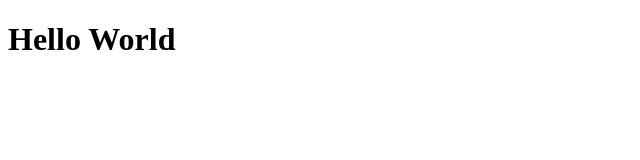
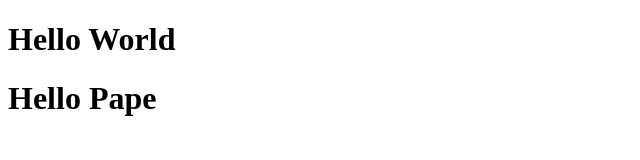
Before and after one commit to dev67Omega/papeleriaWeb, a plain HTML site: page index.html in a window 1280 px wide. Shown: the whole page, without its empty margins (0-640 px from the left). Drawn offline with Linux system fonts and the light colour scheme.

Commit message:
Other change in index

```diff
--- a/index.html
+++ b/index.html
@@ -17,6 +17,7 @@
             <p class="browsehappy">You are using an <strong>outdated</strong> browser. Please <a href="#">upgrade your browser</a> to improve your experience.</p>
         <![endif]-->
         <h1>Hello World</h1>
+        <h1>Hello Pape</h1>
         <script src="" async defer></script>
     </body>
 </html>
```
